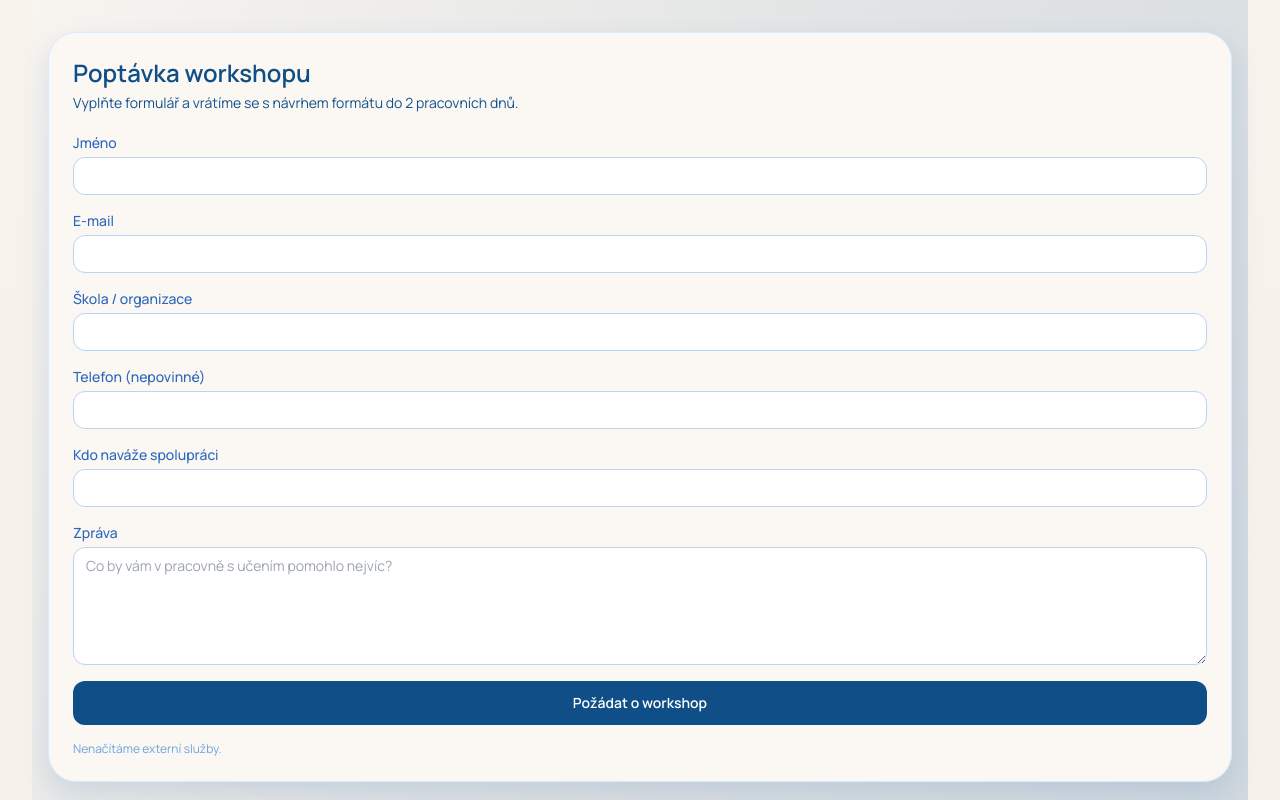
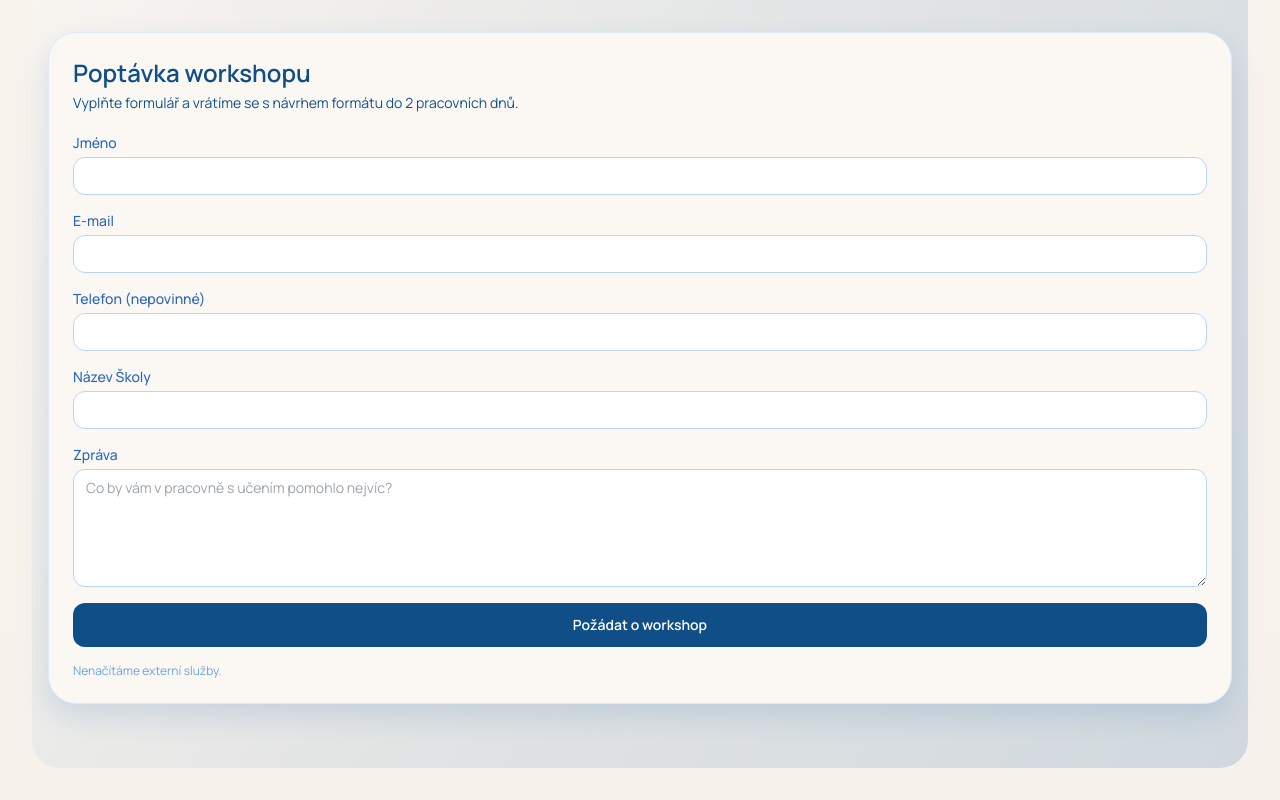
Before and after one commit to Samo878/Routinea_web, a Next.js app: page / in a window 1280 px wide. Shown: the part 2740-3540 px from the top of the page. Built offline with nearby package versions, Linux system fonts and the light colour scheme; no server answers.

Commit message:
Update Focus Kit and contact form

```diff
--- a/app/for-schools/page.tsx
+++ b/app/for-schools/page.tsx
@@ -73,7 +73,6 @@ export default function ForSchoolsPage() {
       <LeadForm
         title="Požádat o školní workshop"
         source="for-schools"
-        includeSchool
         submitLabel="Odeslat poptávku"
         roleLabel="Funkce ve škole"
       />
--- a/app/page.tsx
+++ b/app/page.tsx
@@ -179,9 +179,8 @@ export default function HomePage() {
           <LeadForm
             title="Poptávka workshopu"
             source="home"
-            includeSchool
             submitLabel="Požádat o workshop"
-            roleLabel="Kdo naváže spolupráci"
+            roleLabel="Název Školy"
           />
         </div>
         </section>
--- a/components/lead-form.tsx
+++ b/components/lead-form.tsx
@@ -5,7 +5,6 @@ import { FormEvent, useState } from "react";
 type LeadFormProps = {
   title: string;
   source: string;
-  includeSchool?: boolean;
   submitLabel?: string;
   roleLabel?: string;
 };
@@ -15,7 +14,6 @@ type LeadStatus = "idle" | "loading" | "success" | "error";
 export function LeadForm({
   title,
   source,
-  includeSchool = false,
   submitLabel = "Odeslat",
   roleLabel = "Role",
 }: LeadFormProps) {
@@ -99,18 +97,6 @@ export function LeadForm({
             className="rounded-xl border border-stone-300 px-3 py-2 outline-none transition focus:border-brand-500 focus:ring-2 focus:ring-brand-200"
           />
         </label>
-        {includeSchool ? (
-          <label className="grid gap-1 text-sm">
-            <span className="font-medium text-stone-700">Škola / organizace</span>
-            <input
-              type="text"
-              name="school"
-              required
-              autoComplete="organization"
-              className="rounded-xl border border-stone-300 px-3 py-2 outline-none transition focus:border-brand-500 focus:ring-2 focus:ring-brand-200"
-            />
-          </label>
-        ) : null}
         <label className="grid gap-1 text-sm">
           <span className="font-medium text-stone-700">Telefon (nepovinné)</span>
           <input
--- a/package.json
+++ b/package.json
@@ -14,6 +14,7 @@
   },
   "dependencies": {
     "@microsoft/clarity": "^1.0.2",
+    "@supabase/supabase-js": "^2.99.1",
     "next": "^16.1.6",
     "react": "18.3.1",
     "react-dom": "18.3.1"
```
Also changed, not shown: 1 other file (tests, documents, lock files or other folders).
